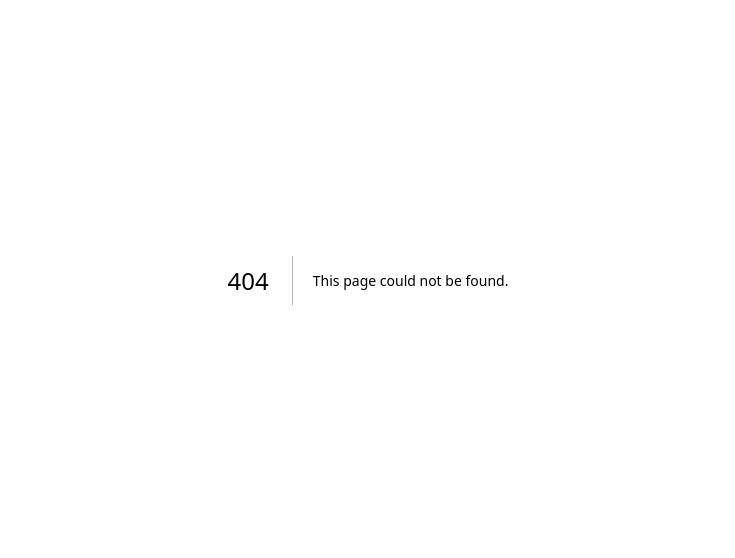
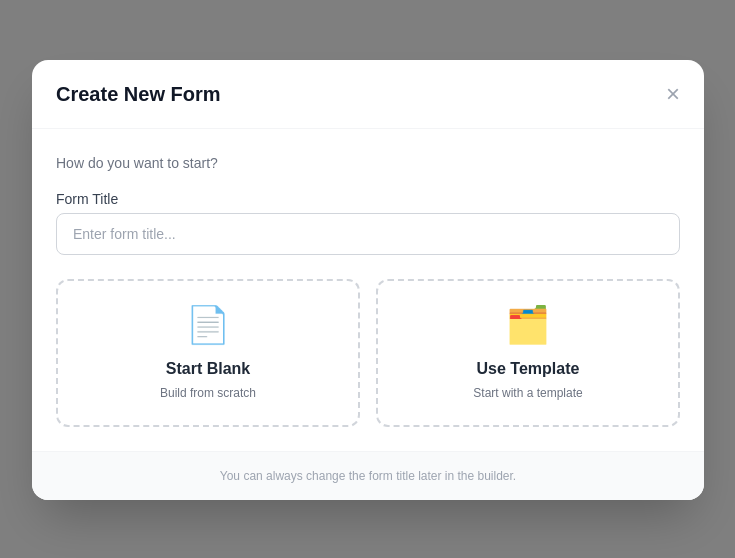
Before and after one commit to menah44/task, a Next.js app in the folder taskio-fronr/: page /studio/forms/new in a window 1280 px wide. Before the commit this address had no page. Shown: the part 120-678 px from the top of the page, without its empty margins (272-1007 px from the left). Built offline with nearby package versions, Linux system fonts and the light colour scheme.

Commit message:
FE-T301 -Studio — My forms list

```diff
--- /dev/null
+++ b/taskio-fronr/app/studio/forms/new/page.tsx
@@ -0,0 +1,194 @@
+"use client";
+
+import React, { useState } from "react";
+import { useRouter } from "next/navigation";
+
+// Types
+interface Template {
+  id: string;
+  name: string;
+  description: string;
+  icon: string;
+}
+
+// Mock templates - هيتبدل بـ API لما يكون جاهز
+const TEMPLATES: Template[] = [
+  { id: "t-01", name: "Contact Form", description: "Simple contact form with name, email, message", icon: "📋" },
+  { id: "t-02", name: "Survey", description: "Multi-step survey with rating scales", icon: "📊" },
+  { id: "t-03", name: "Job Application", description: "Full job application with file upload", icon: "💼" },
+  { id: "t-04", name: "Event Registration", description: "Event sign-up with attendance options", icon: "🎟️" },
+];
+
+export default function NewFormPage() {
+  const router = useRouter();
+  const [step, setStep] = useState<"choose" | "template">("choose");
+  const [selectedTemplate, setSelectedTemplate] = useState<string | null>(null);
+  const [formTitle, setFormTitle] = useState("");
+  const [isLoading, setIsLoading] = useState(false);
+  const [error, setError] = useState("");
+
+  // إنشاء فورم فاضي (Blank)
+  const handleCreateBlank = async () => {
+    if (!formTitle.trim()) {
+      setError("Please enter a form title.");
+      return;
+    }
+    setIsLoading(true);
+    setError("");
+    try {
+      const res = await fetch("/api/forms", {
+        method: "POST",
+        headers: { "Content-Type": "application/json" },
+        body: JSON.stringify({ title: formTitle }),
+      });
+      if (res.ok) {
+        const data = await res.json();
+        router.push(`/studio/forms/${data.id}/builder`);
+      } else {
+        // Mock navigation لو الـ API مش جاهز
+        router.push(`/studio/forms/new-form/builder`);
+      }
+    } catch {
+      // Mock navigation لو الـ Backend مش شغال
+      router.push(`/studio/forms/new-form/builder`);
+    } finally {
+      setIsLoading(false);
+    }
+  };
+
+  // إنشاء فورم من Template
+  const handleCreateFromTemplate = async () => {
+    if (!selectedTemplate) return;
+    setIsLoading(true);
+    setError("");
+    try {
+      const res = await fetch(`/api/templates/${selectedTemplate}/create-form`, {
+        method: "POST",
+        headers: { "Content-Type": "application/json" },
+        body: JSON.stringify({ title: formTitle || TEMPLATES.find(t => t.id === selectedTemplate)?.name }),
+      });
+      if (res.ok) {
+        const data = await res.json();
+        router.push(`/studio/forms/${data.id}/builder`);
+      } else {
+        router.push(`/studio/forms/new-form/builder`);
+      }
+    } catch {
+      router.push(`/studio/forms/new-form/builder`);
+    } finally {
+      setIsLoading(false);
+    }
+  };
+
+  return (
+    <div className="fixed inset-0 bg-black/50 flex items-center justify-center z-50 p-4">
+      <div className="bg-white rounded-2xl shadow-2xl w-full max-w-2xl overflow-hidden">
+
+        {/* Header */}
+        <div className="flex items-center justify-between px-6 py-5 border-b border-gray-100">
+          <h2 className="text-xl font-bold text-gray-900">Create New Form</h2>
+          <button
+            onClick={() => router.back()}
+            className="text-gray-400 hover:text-gray-600 text-2xl leading-none transition-colors">
+            ×
+          </button>
+        </div>
+
+        {/* Step 1: Choose blank or template */}
+        {step === "choose" && (
+          <div className="p-6 space-y-4">
+            <p className="text-sm text-gray-500">How do you want to start?</p>
+
+            {/* Form Title Input */}
+            <div>
+              <label className="block text-sm font-medium text-gray-700 mb-1">
+                Form Title
+              </label>
+              <input
+                type="text"
+                placeholder="Enter form title..."
+                value={formTitle}
+                onChange={(e) => { setFormTitle(e.target.value); setError(""); }}
+                className="w-full border border-gray-300 rounded-lg px-4 py-2.5 text-sm focus:outline-none focus:ring-2 focus:ring-blue-500 focus:border-transparent"
+              />
+              {error && <p className="text-red-500 text-xs mt-1">{error}</p>}
+            </div>
+
+            {/* Options */}
+            <div className="grid grid-cols-2 gap-4 pt-2">
+              {/* Blank */}
+              <button
+                onClick={handleCreateBlank}
+                disabled={isLoading}
+                className="flex flex-col items-center justify-center gap-3 p-6 border-2 border-dashed border-gray-300 rounded-xl hover:border-blue-500 hover:bg-blue-50 transition-all group">
+                <span className="text-4xl">📄</span>
+                <div className="text-center">
+                  <p className="font-semibold text-gray-800 group-hover:text-blue-700">Start Blank</p>
+                  <p className="text-xs text-gray-500 mt-1">Build from scratch</p>
+                </div>
+              </button>
+
+              {/* From Template */}
+              <button
+                onClick={() => setStep("template")}
+                className="flex flex-col items-center justify-center gap-3 p-6 border-2 border-dashed border-gray-300 rounded-xl hover:border-purple-500 hover:bg-purple-50 transition-all group">
+                <span className="text-4xl">🗂️</span>
+                <div className="text-center">
+                  <p className="font-semibold text-gray-800 group-hover:text-purple-700">Use Template</p>
+                  <p className="text-xs text-gray-500 mt-1">Start with a template</p>
+                </div>
+              </button>
+            </div>
+          </div>
+        )}
+
+        {/* Step 2: Pick a template */}
+        {step === "template" && (
+          <div className="p-6 space-y-4">
+            <button
+              onClick={() => setStep("choose")}
+              className="text-sm text-gray-500 hover:text-gray-700 flex items-center gap-1 transition-colors">
+              ← Back
+            </button>
+
+            <p className="text-sm font-medium text-gray-700">Pick a template:</p>
+
+            <div className="grid grid-cols-2 gap-3 max-h-64 overflow-y-auto pr-1">
+              {TEMPLATES.map((template) => (
+                <button
+                  key={template.id}
+                  onClick={() => setSelectedTemplate(template.id)}
+                  className={`text-left p-4 rounded-xl border-2 transition-all ${
+                    selectedTemplate === template.id
+                      ? "border-purple-500 bg-purple-50"
+                      : "border-gray-200 hover:border-purple-300 hover:bg-purple-50/50"
+                  }`}>
+                  <span className="text-2xl">{template.icon}</span>
+                  <p className="font-semibold text-sm text-gray-800 mt-2">{template.name}</p>
+                  <p className="text-xs text-gray-500 mt-0.5">{template.description}</p>
+                </button>
+              ))}
+            </div>
+
+            {/* Confirm Button */}
+            <button
+              onClick={handleCreateFromTemplate}
+              disabled={!selectedTemplate || isLoading}
+              className={`w-full py-3 rounded-xl font-semibold text-sm transition-all ${
+                selectedTemplate
+                  ? "bg-purple-600 hover:bg-purple-700 text-white"
+                  : "bg-gray-100 text-gray-400 cursor-not-allowed"
+              }`}>
+              {isLoading ? "Creating..." : "Create from Template →"}
+            </button>
+          </div>
+        )}
+
+        {/* Footer */}
+        <div className="px-6 py-4 bg-gray-50 border-t border-gray-100 text-xs text-gray-400 text-center">
+          You can always change the form title later in the builder.
+        </div>
+      </div>
+    </div>
+  );
+}
```
